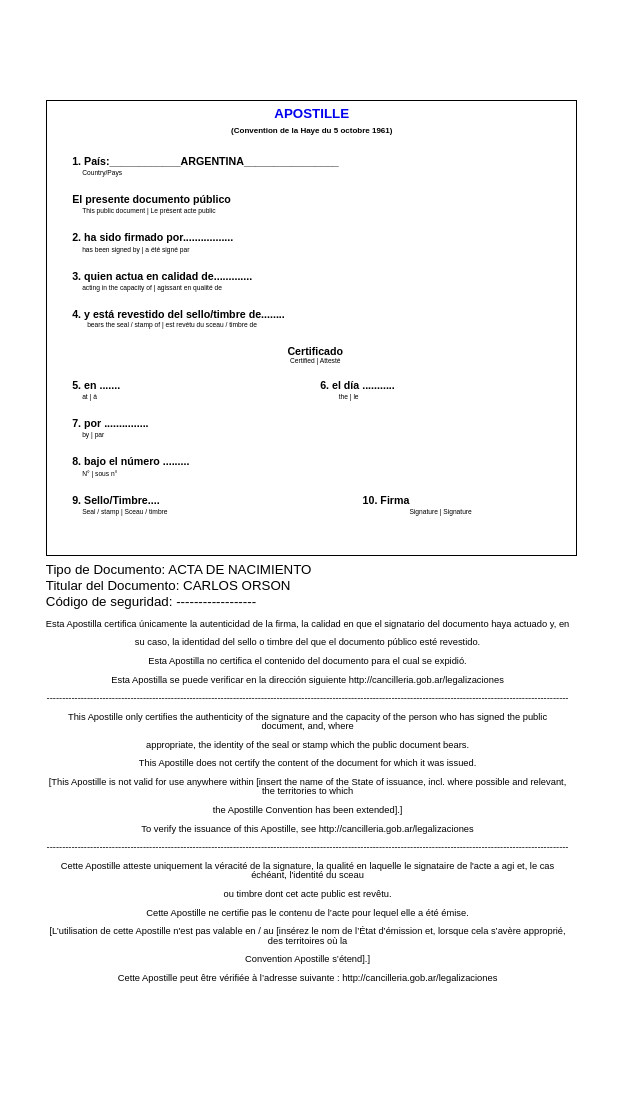
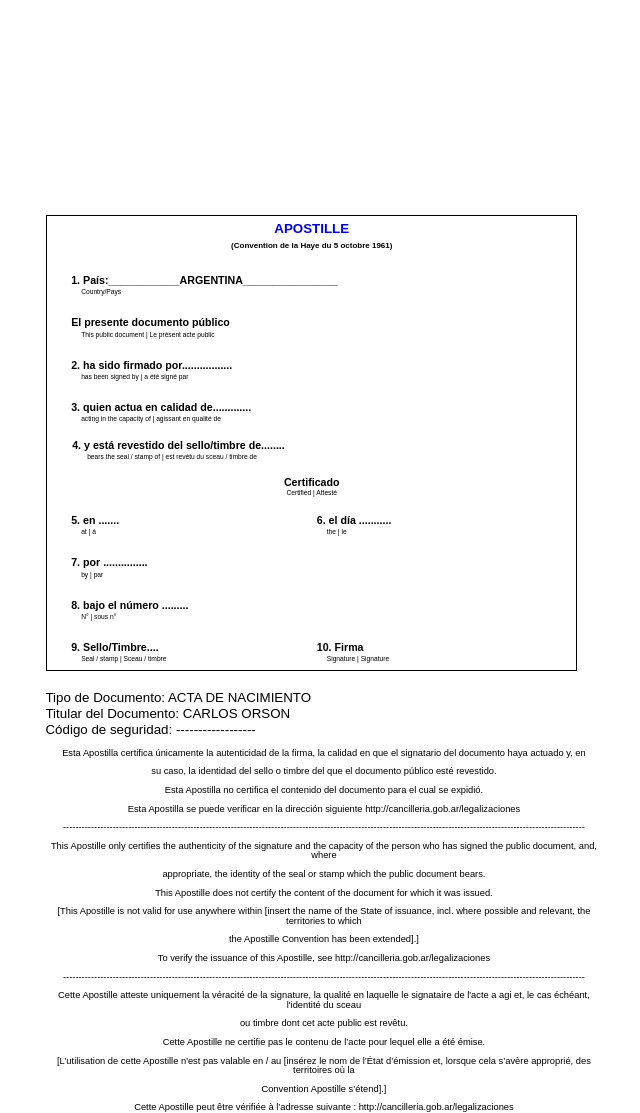
Before and after one commit to silvi15/apostilla, a PHP site: page /nueva-apostilla.php in a window 1280 px wide. Shown: the whole page, without its empty margins (116-756 px from the left). Before the commit the page ends 983 px from the top, so only its background shows below. Run offline with PHP 8.4, Linux system fonts and the light colour scheme.

Commit message:
nuevo modelo de apostilla

```diff
--- a/nueva-apostilla.php
+++ b/nueva-apostilla.php
@@ -3,7 +3,7 @@
 <style type="text/css">
 body {
     margin-left: 4cm;
-    margin-top:100px;
+    margin-top: 5.7cm;
     font-family: Arial;
 }
 .cuadro{
@@ -13,9 +13,13 @@ body {
     margin:6.7px 1.3px 5.3px 11px;
 }
 .sin-cuadro {
-    width: 14cm;
-    height: 12cm;
-    margin:6.7px 21px 1.3px 5.3px;
+    height: 1cm;
+    margin: 19px 0px 0.7px 5.3px;
+}
+.sin-cuadro-t {
+    width: 15cm;
+    height: 4.5cm;
+    margin: 21px 1.3px 3.5px 5.3px;
 }
 .apostille {
     text-align:center;
@@ -57,7 +61,7 @@ body {
 }
 .fila5 {
     line-height: 0.5em;
-    margin-left: 7px;
+    margin-left: 0;
 }
 
 .fila5 .centro .espanol {
@@ -75,8 +79,17 @@ body {
 }
 
 .fila {
+    overflow: hidden;
     line-height:0.5em;
-    margin: 20px
+    margin: 19px
+}
+.fila .left {
+    float: left;
+    width: 50%;
+}
+.fila .right {
+    float: left;
+    width: 50%;
 }
 .fila .espanol{
     text-align:justify;
@@ -115,15 +128,11 @@ body {
 }
 
 .texto {
-    margin-top: 5px;
-    margin-left: 5.3px;
-    margin-bottom: 7px;
+    margin-left: 5px;
     font-size: 10pt;
     line-height: 12pt;
 }
 .texto-trilingue-espanol {
-    margin-top: 7px;
-    margin-left: 5px;
     text-align: center;
     font-size: 7pt;
     line-height: 7pt;
@@ -165,18 +174,19 @@ body {
                         <div class="traduccion">Certified | Attesté</div>
                     </div>
             </div>
+
             <div class="fila">
-                    <div class="derecha">
-                        <div class="espanol"> 5. en .......<spam>6. el día ...........</spam> </div>
-                        <div class="traduccion">at | á <spam>the | le</spam></div>
+                <div class="left">
+                    <div class="espanol"> 5. en .......</div>
+                    <div class="traduccion">at | á</div>
                 </div>
-                    <!--
-                    <div class="izquierda">
-                            <div class="espanol"> </div>
-                            <div class="traduccion"> </div>
+
+                <div class="right">
+                    <div class="espanol">6. el día ...........</div>
+                    <div class="traduccion">the | le</div>
                 </div>
-                    -->
             </div>
+
             <div class="fila">
                     <div class="espanol"> 7. por ............... </div>
                     <div class="traduccion">by | par </div>
@@ -185,18 +195,19 @@ body {
                     <div class="espanol"> 8. bajo el número .........</div>
                     <div class="traduccion">N° | sous n°</div>
             </div>
+
             <div class="fila">
-                    <div class="derecha">
-                        <div class="espanol"> 9. Sello/Timbre.... <spam>10. Firma</spam> </div>
-                        <div class="traduccion">Seal / stamp | Sceau / timbre <spam> Signature | Signature </spam> </div>
+                <div class="left">
+                    <div class="espanol"> 9. Sello/Timbre....</div>
+                    <div class="traduccion">Seal / stamp | Sceau / timbre</div>
                 </div>
-                    <!--
-                    <div class="izquierda">
-                            <div class="espanol">  </div>
-                            <div class="traduccion">  </div>
+
+                <div class="right">
+                    <div class="espanol">10. Firma</div>
+                    <div class="traduccion">Signature | Signature</div>
                 </div>
-                    -->
             </div>
+
         </div><!-- end div cuadro -->
         <div class=sin-cuadro>
             <div class="texto">
@@ -204,13 +215,15 @@ body {
                 <div>Titular del Documento: CARLOS ORSON</div>
                 <div>Código de seguridad: ------------------ </div>
             </div>
+        </div>
+
+        <div class="sin-cuadro-t">
             <div class="texto-trilingue-espanol">
                 <p>Esta Apostilla certifica únicamente la autenticidad de la firma, la calidad en que el signatario del documento haya actuado y, en </p>
                 <p>su caso, la identidad del sello o timbre del que el documento público esté revestido.</p>
                 <p>Esta Apostilla no certifica el contenido del documento para el cual se expidió.</p>
                 <p>Esta Apostilla se puede verificar en la dirección siguiente http://cancilleria.gob.ar/legalizaciones</p>
                 <p>------------------------------------------------------------------------------------------------------------------------------------------------------------------------</p>
-
                 <p>This Apostille only certifies the authenticity of the signature and the capacity of the person who has signed the public document, and, where</p>
                 <p>appropriate, the identity of the seal or stamp which the public document bears.</p>
                 <p>This Apostille does not certify the content of the document for which it was issued.</p>
@@ -218,7 +231,6 @@ body {
                 <p>the Apostille Convention has been extended].]</p>
                 <p>To verify the issuance of this Apostille, see http://cancilleria.gob.ar/legalizaciones </p>
                 <p>------------------------------------------------------------------------------------------------------------------------------------------------------------------------</p>
-
                 <p>Cette Apostille atteste uniquement la véracité de la signature, la qualité en laquelle le signataire de l'acte a agi et, le cas échéant, l'identité du sceau</p>
                 <p>ou timbre dont cet acte public est revêtu.</p>
                 <p>Cette Apostille ne certifie pas le contenu de l’acte pour lequel elle a été émise.</p>
```
Lines whose indentation alone changed are shown as unchanged.
